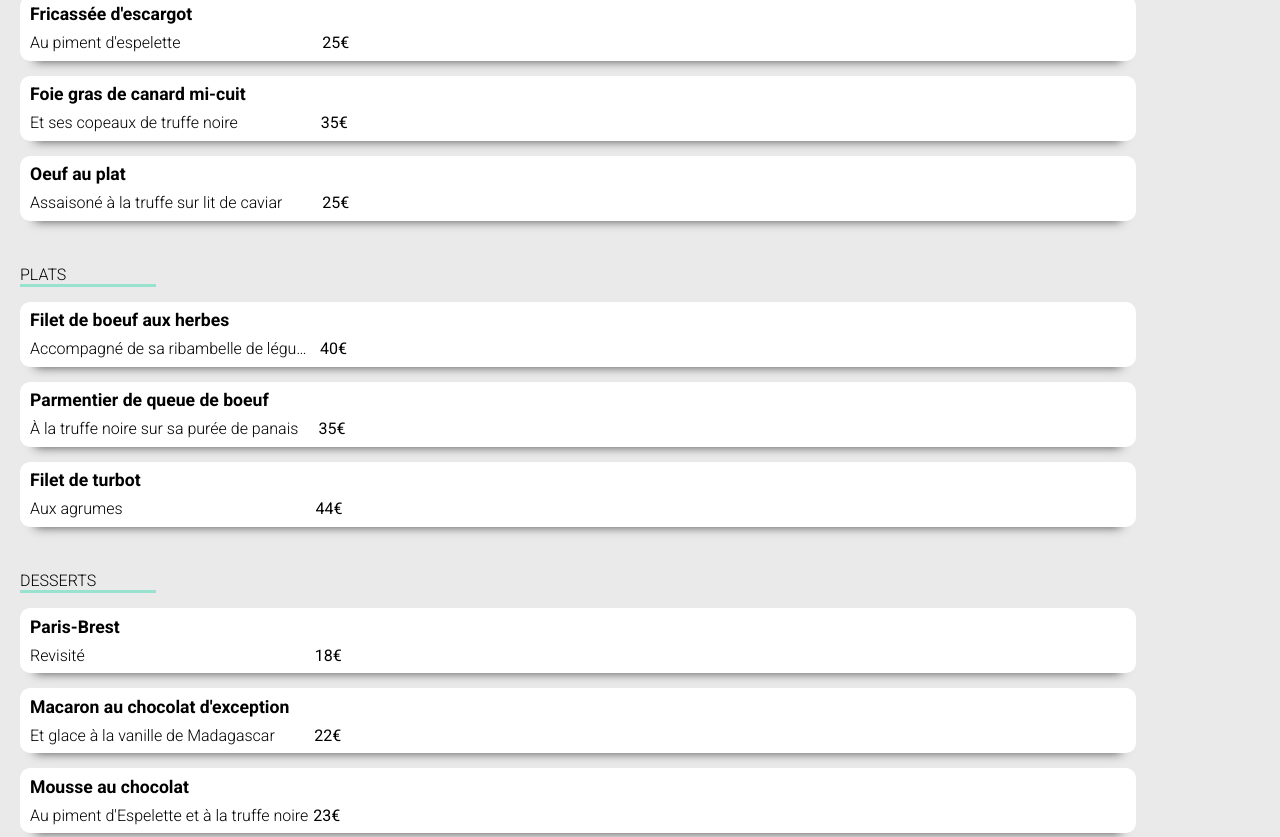
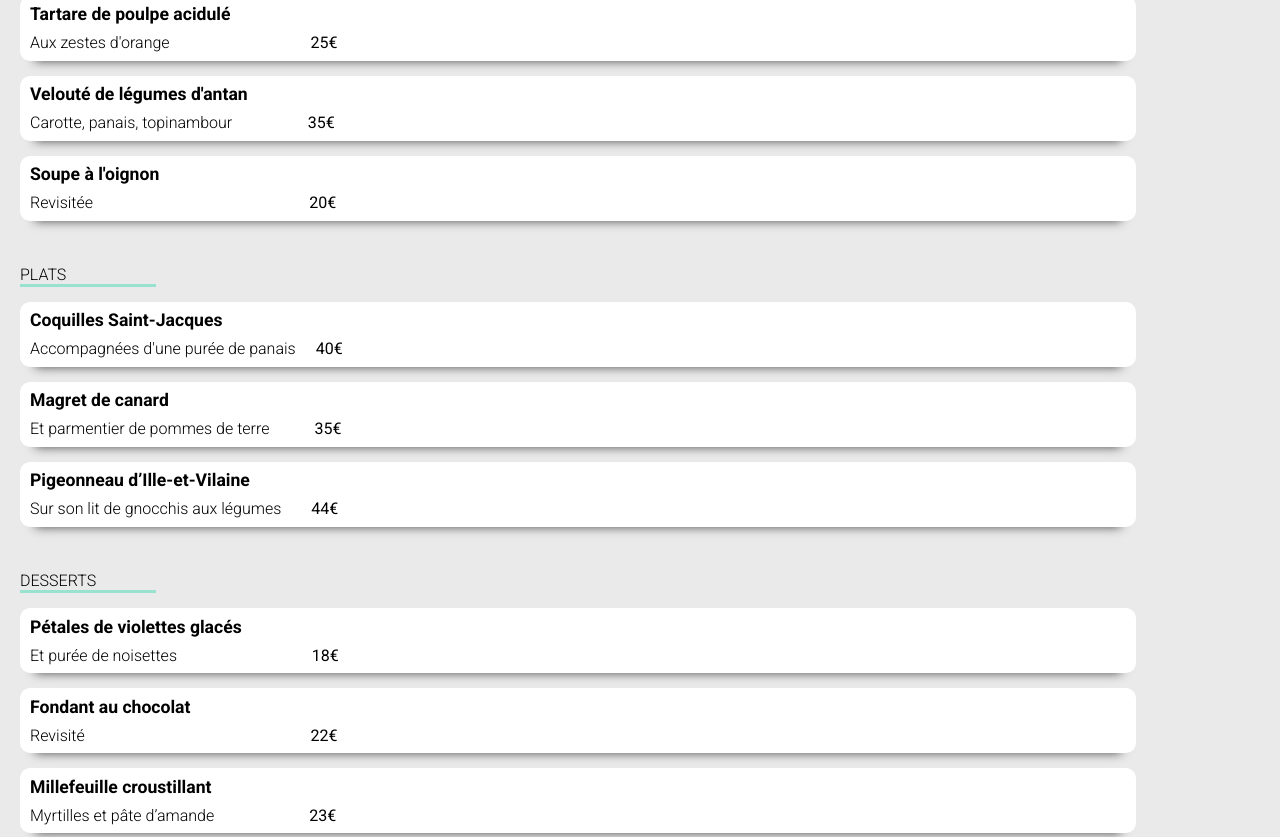
Before and after one commit to ToDestiny/AnthonyColas_3_12112021, a website: page html/menu3.html in a window 1280 px wide. Shown: the part 434-1271 px from the top of the page. Drawn offline with nearby package versions, Linux system fonts and the light colour scheme; a web font is replaced by a local one.

Commit message:
menu3 ok

```diff
--- a/html/menu3.html
+++ b/html/menu3.html
@@ -41,98 +41,98 @@
 		</nav>
 	</header>
 
-	<section class="menu1_hero">
+	<section class="menu3_hero">
 		<div class="hero_img">
-			<img src="../public/images/restaurants/jay-wennington-N_Y88TWmGwA-unsplash.jpg" alt="La palette du goût">
+			<img src="../public/images/restaurants/toa-heftiba-DQKerTsQwi0-unsplash.jpg" alt="a la francaise">
 		</div>
 	</section>
 
-	<section class="menu1_menu">
+	<section class="menu3_menu">
 		<div class="row curve">
-			<h1>La palette du goût</h1>
+			<h1>À la française</h1>
 			<i class="far fa-heart fa-lg"></i>
 		</div>
-		<div class="menu1_container">
+		<div class="menu3_container">
 			<h2>ENTRÉES</h2>
-			<hr class="menu1_line">
-			<div class="menu1_card row">
+			<hr class="menu3_line">
+			<div class="menu3_card row">
 				<div class="col">
-					<h3>Fricassée d'escargot</h3>
-					<p>Au piment d'espelette</p>
+					<h3>Tartare de poulpe acidulé</h3>
+					<p>Aux zestes d'orange</p>
 				</div>
-				<p id="price1">25€</p>
+				<p id="price31">25€</p>
 			</div>
 
-			<div class="menu1_card row">
+			<div class="menu3_card row">
 				<div class="col">
-					<h3>Foie gras de canard mi-cuit</h3>
-					<p>Et ses copeaux de truffe noire</p>
+					<h3>Velouté de légumes d'antan</h3>
+					<p>Carotte, panais, topinambour</p>
 				</div>
-				<p id="price2">35€</p>
+				<p id="price32">35€</p>
 			</div>
 
-			<div class="menu1_card row">
+			<div class="menu3_card row">
 				<div class="col">
-					<h3>Oeuf au plat</h3>
-					<p>Assaisoné à la truffe sur lit de caviar</p>
+					<h3>Soupe à l'oignon</h3>
+					<p>Revisitée</p>
 				</div>
-				<p id="price3">25€</p>
+				<p id="price33">20€</p>
 			</div>
 		</div>
 
-		<div class="menu1_container">
+		<div class="menu3_container">
 			<h2>PLATS</h2>
-			<hr class="menu1_line">
-			<div class="menu1_card row">
+			<hr class="menu3_line">
+			<div class="menu3_card row">
 				<div class="col">
-					<h3>Filet de boeuf aux herbes</h3>
-					<p>Accompagné de sa ribambelle de légumes</p>
+					<h3>Coquilles Saint-Jacques</h3>
+					<p>Accompagnées d'une purée de panais</p>
 				</div>
-				<p id="price4">40€</p>
+				<p id="price34">40€</p>
 			</div>
 
-			<div class="menu1_card row">
+			<div class="menu3_card row">
 				<div class="col">
-					<h3>Parmentier de queue de boeuf</h3>
-					<p>À la truffe noire sur sa purée de panais</p>
+					<h3>Magret de canard</h3>
+					<p>Et parmentier de pommes de terre</p>
 				</div>
-				<p id="price5">35€</p>
+				<p id="price35">35€</p>
 			</div>
 
-			<div class="menu1_card row">
+			<div class="menu3_card row">
 				<div class="col">
-					<h3>Filet de turbot</h3>
-					<p>Aux agrumes</p>
+					<h3>Pigeonneau d’Ille-et-Vilaine</h3>
+					<p>Sur son lit de gnocchis aux légumes</p>
 				</div>
-				<p id="price6">44€</p>
+				<p id="price36">44€</p>
 			</div>
 		</div>
 
-		<div class="menu1_container">
+		<div class="menu3_container">
 			<h2>DESSERTS</h2>
-			<hr class="menu1_line">
-			<div class="menu1_card row">
+			<hr class="menu3_line">
+			<div class="menu3_card row">
 				<div class="col">
-					<h3>Paris-Brest</h3>
+					<h3>Pétales de violettes glacés</h3>
+					<p>Et purée de noisettes</p>
+				</div>
+				<p id="price37">18€</p>
+			</div>
+
+			<div class="menu3_card row">
+				<div class="col">
+					<h3>Fondant au chocolat</h3>
 					<p>Revisité</p>
 				</div>
-				<p id="price7">18€</p>
+				<p id="price38">22€</p>
 			</div>
 
-			<div class="menu1_card row">
+			<div class="menu3_card row">
 				<div class="col">
-					<h3>Macaron au chocolat d'exception</h3>
-					<p>Et glace à la vanille de Madagascar</p>
+					<h3>Millefeuille croustillant</h3>
+					<p>Myrtilles et pâte d’amande</p>
 				</div>
-				<p id="price8">22€</p>
-			</div>
-
-			<div class="menu1_card row">
-				<div class="col">
-					<h3>Mousse au chocolat</h3>
-					<p>Au piment d'Espelette et à la truffe noire</p>
-				</div>
-				<p id="price9">23€</p>
+				<p id="price39">23€</p>
 			</div>
 		</div>
 	</section>
--- a/sass/pages/_menu2.scss
+++ b/sass/pages/_menu2.scss
@@ -91,7 +91,7 @@
 }
 
 #price21 {
-  transform: translate(0px, 15px);
+  transform: translate(0px, 20px);
   font-weight: 400;
   width: 100%;
 }
--- a/sass/pages/_menu3.scss
+++ b/sass/pages/_menu3.scss
@@ -1,4 +1,4 @@
-/* Menu1 SCSS */
+/* menu3 SCSS */
 
 .header {
   @import "../layout/header";
@@ -31,7 +31,7 @@
 
 // Menu
 
-.menu1 {
+.menu3 {
   &_menu {
     transform: translate(0px, -30px);
     background-color: $map-bgdclr;
@@ -86,56 +86,56 @@
   }
 }
 
-#price1 {
-  transform: translate(120px, 15px);
+#price31 {
+  transform: translate(70px, 15px);
   font-weight: 400;
   width: 100%;
 }
 
-#price2 {
-  transform: translate(65px, 15px);
+#price32 {
+  transform: translate(50px, 15px);
   font-weight: 400;
   width: 100%;
 }
 
-#price3 {
-  transform: translate(30px, 15px);
+#price33 {
+  transform: translate(140px, 15px);
   font-weight: 400;
   width: 100%;
 }
 
-#price4 {
-  transform: translate(0px, 15px);
+#price34 {
+  transform: translate(10px, 15px);
   font-weight: 400;
   width: 100%;
 }
 
-#price5 {
-  transform: translate(10px, 15px);
+#price35 {
+  transform: translate(35px, 15px);
   font-weight: 400;
   min-width: 100%;
 }
 
-#price6 {
-  transform: translate(165px, 15px);
+#price36 {
+  transform: translate(20px, 15px);
   font-weight: 400;
   width: 100%;
 }
 
-#price7 {
-  transform: translate(185px, 15px);
+#price37 {
+  transform: translate(60px, 15px);
   font-weight: 400;
   width: 100%;
 }
 
-#price8 {
-  transform: translate(15px, 15px);
+#price38 {
+  transform: translate(110px, 15px);
   font-weight: 400;
   width: 100%;
 }
 
-#price9 {
-  transform: translate(-5px, 15px);
+#price39 {
+  transform: translate(85px, 15px);
   font-weight: 400;
   width: 100%;
 }
```
Also changed, not shown: public/css/app.css, 1 other file.
